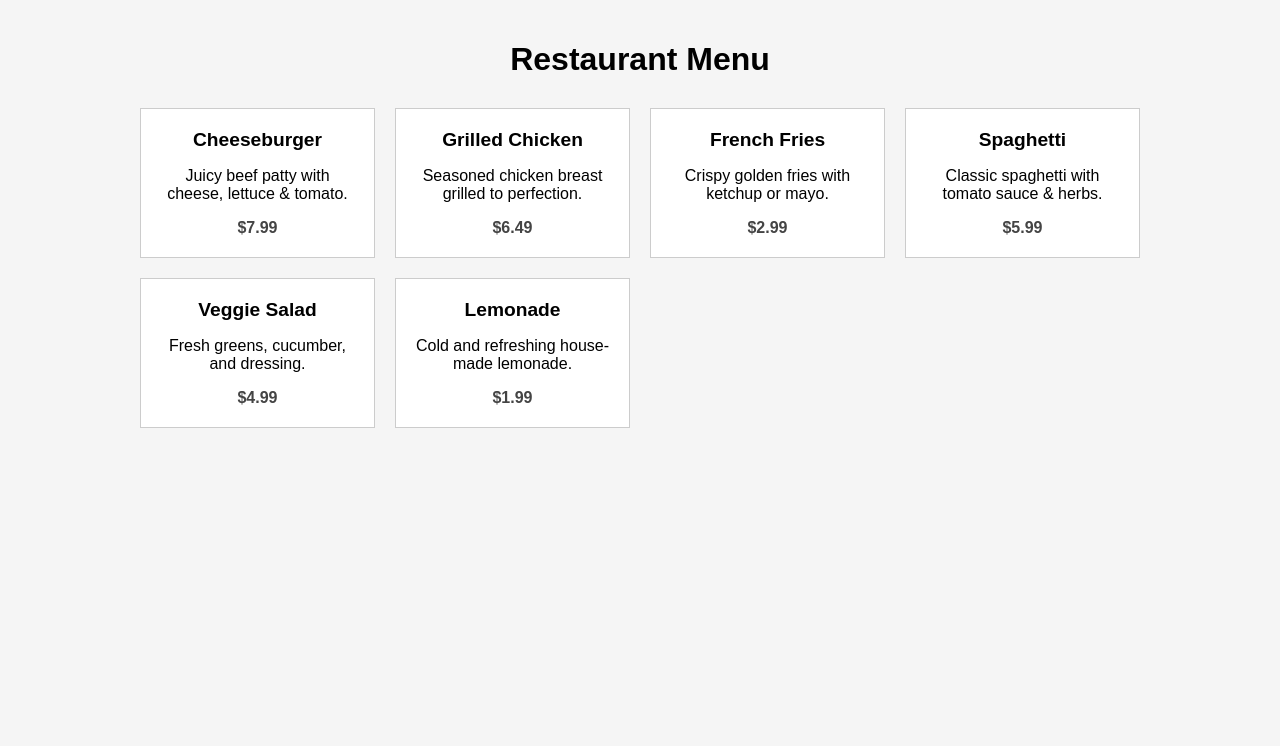
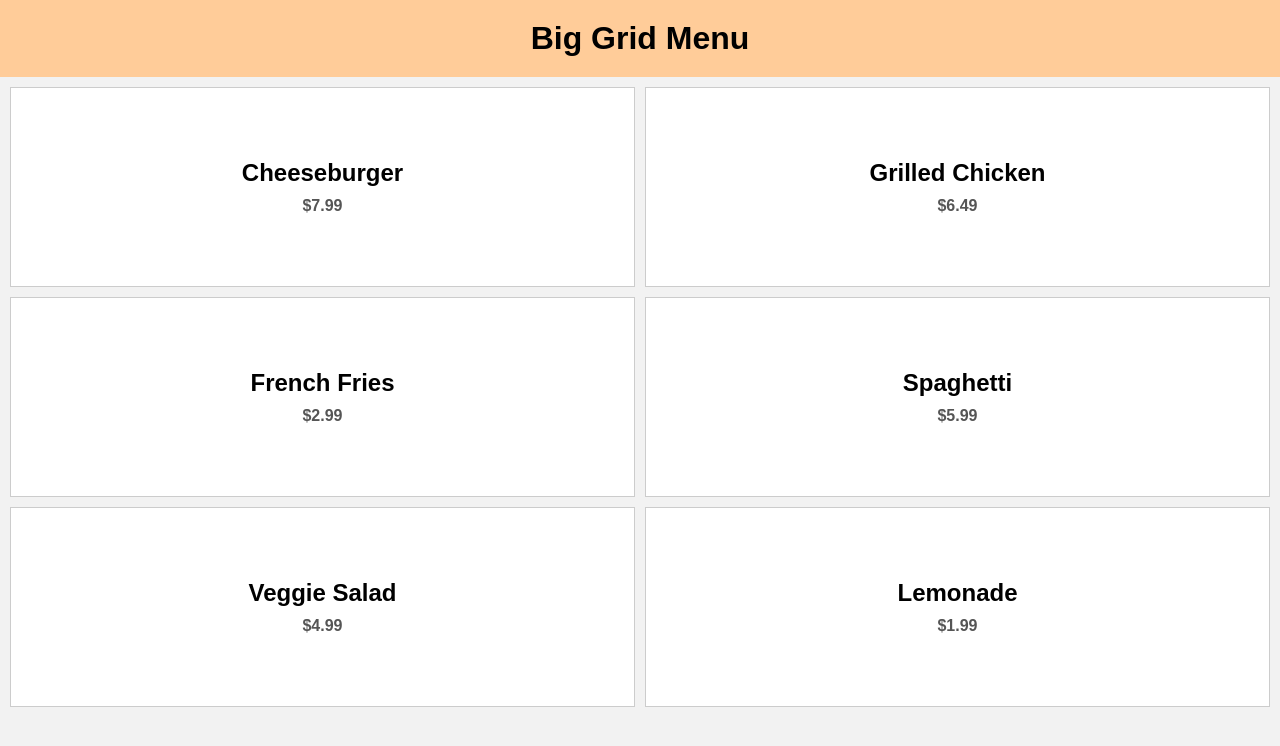
Before and after one commit to Vrubb/foodmenu, a plain HTML site: page index.html in a window 1280 px wide. Drawn offline with Linux system fonts and the light colour scheme.

Commit message:
Update index.html

```diff
--- a/index.html
+++ b/index.html
@@ -2,81 +2,82 @@
 <html lang="en">
 <head>
   <meta charset="UTF-8">
-  <title>Grid Menu</title>
+  <title>Simple Grid Menu</title>
   <style>
     body {
+      margin: 0;
       font-family: sans-serif;
-      background-color: #f5f5f5;
-      margin: 0;
-      padding: 20px;
+      background-color: #f2f2f2;
     }
 
     h1 {
       text-align: center;
-      margin-bottom: 30px;
+      padding: 20px;
+      margin: 0;
+      background-color: #ffcc99;
     }
 
     .menu-grid {
       display: grid;
-      grid-template-columns: repeat(auto-fit, minmax(200px, 1fr));
-      gap: 20px;
-      max-width: 1000px;
-      margin: 0 auto;
+      grid-template-columns: 1fr 1fr;
+      grid-template-rows: repeat(3, 200px); /* 3 rows, fixed height */
+      gap: 10px;
+      padding: 10px;
     }
 
     .menu-item {
-      background-color: #ffffff;
+      background-color: white;
       border: 1px solid #ccc;
       padding: 20px;
+      box-sizing: border-box;
+      display: flex;
+      flex-direction: column;
+      justify-content: center;
+      align-items: center;
       text-align: center;
     }
 
     .menu-item h2 {
-      margin-top: 0;
-      font-size: 1.2em;
+      margin: 0;
     }
 
     .price {
       margin-top: 10px;
       font-weight: bold;
-      color: #444;
+      color: #555;
     }
   </style>
 </head>
 <body>
-  <h1>Restaurant Menu</h1>
+
+  <h1>Big Grid Menu</h1>
 
   <div class="menu-grid">
     <div class="menu-item">
       <h2>Cheeseburger</h2>
-      <p>Juicy beef patty with cheese, lettuce & tomato.</p>
       <div class="price">$7.99</div>
     </div>
     <div class="menu-item">
       <h2>Grilled Chicken</h2>
-      <p>Seasoned chicken breast grilled to perfection.</p>
       <div class="price">$6.49</div>
     </div>
     <div class="menu-item">
       <h2>French Fries</h2>
-      <p>Crispy golden fries with ketchup or mayo.</p>
       <div class="price">$2.99</div>
     </div>
     <div class="menu-item">
       <h2>Spaghetti</h2>
-      <p>Classic spaghetti with tomato sauce & herbs.</p>
       <div class="price">$5.99</div>
     </div>
     <div class="menu-item">
       <h2>Veggie Salad</h2>
-      <p>Fresh greens, cucumber, and dressing.</p>
       <div class="price">$4.99</div>
     </div>
     <div class="menu-item">
       <h2>Lemonade</h2>
-      <p>Cold and refreshing house-made lemonade.</p>
       <div class="price">$1.99</div>
     </div>
   </div>
+
 </body>
 </html>
```
